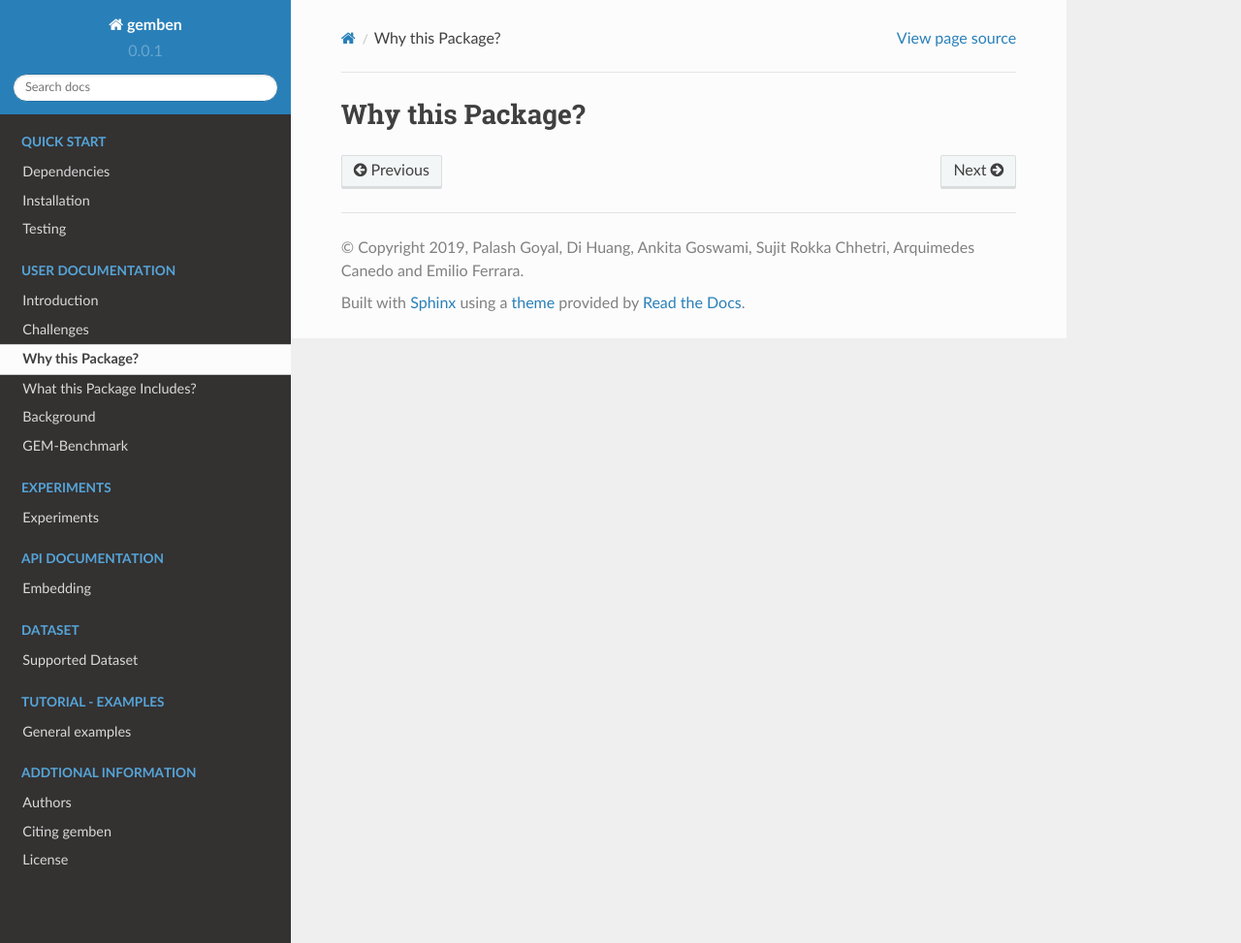
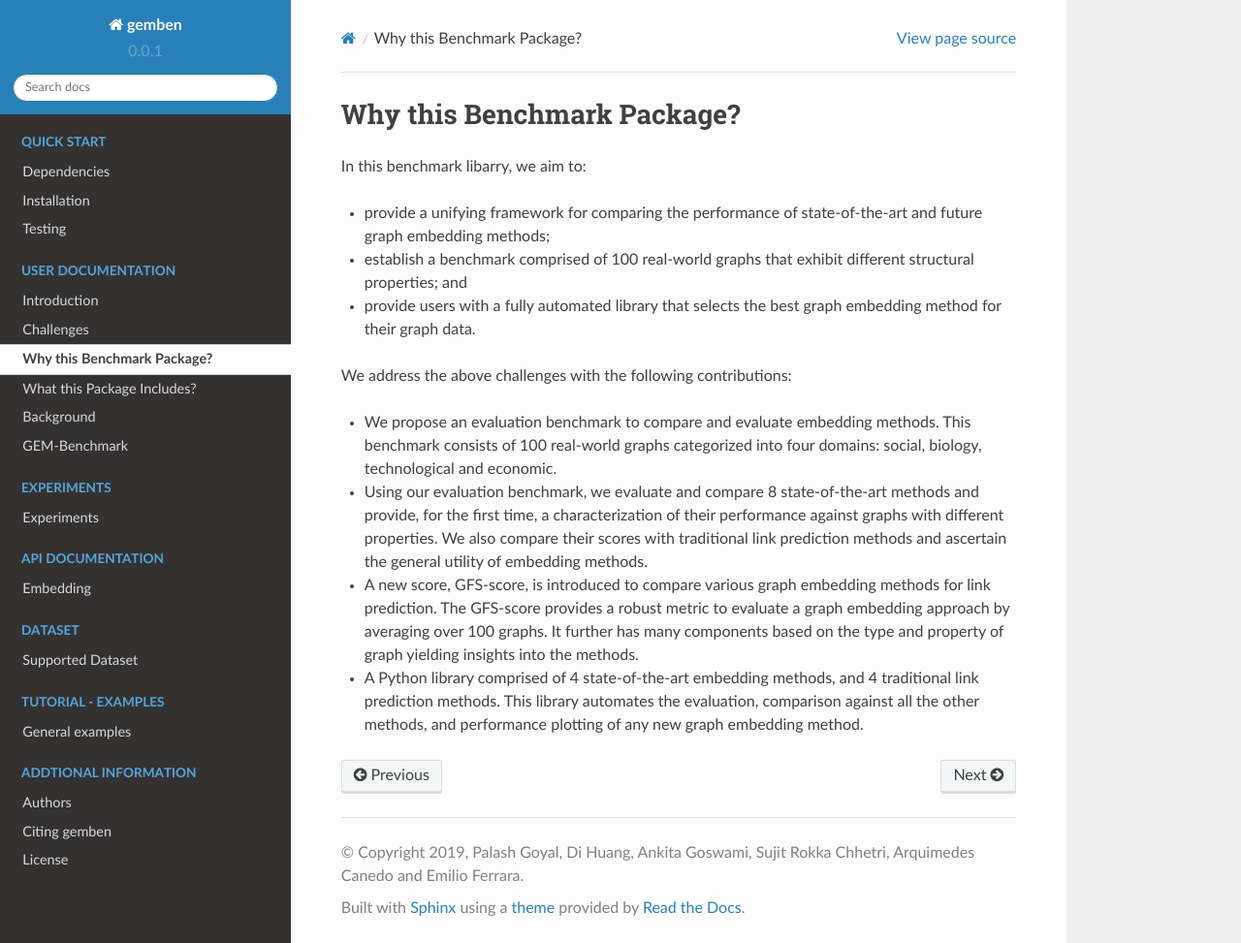
Before and after one commit to Sujit-O/gemben, a Sphinx documentation site: the page built from docs/source/contibution.rst, in a window 1280 px wide and 973 px high. Shown: the whole window at 97% size. Built offline with Sphinx 7.4.7 and the Read the Docs theme 2.0.0, drawn with Linux system fonts in a browser that asks for light colours; formulas are drawn with MathJax 3.

Commit message:
added contribution

```diff
--- a/docs/source/contibution.rst
+++ b/docs/source/contibution.rst
@@ -1,2 +1,20 @@
-Why this Package?
--------------------
+Why this Benchmark Package?
+==============================
+
+In this benchmark libarry, we aim to:
+
+* provide a unifying framework for comparing the performance of state-of-the-art and future graph embedding methods;
+
+* establish a benchmark comprised of 100 real-world graphs that exhibit different structural properties; and
+
+* provide users with a fully automated library that selects the best graph embedding method for their graph data.
+
+We address the above challenges with the following contributions:
+
+* We propose an evaluation benchmark to compare and evaluate embedding methods. This benchmark consists of 100 real-world graphs categorized into four domains: social, biology, technological and economic.
+
+* Using our evaluation benchmark, we evaluate and compare 8 state-of-the-art methods and provide, for the first time, a characterization of their performance against graphs with different properties. We also compare their scores with traditional link prediction methods and ascertain the general utility of embedding methods.
+
+* A new score, GFS-score, is introduced to compare various graph embedding methods for link prediction. The GFS-score provides a robust metric to evaluate a graph embedding approach by averaging over 100 graphs. It further has many components based on the type and property of graph yielding insights into the methods.
+
+* A Python library comprised of 4 state-of-the-art embedding methods, and 4 traditional link prediction methods. This library automates the evaluation, comparison against all the other methods, and performance plotting of any new graph embedding method.
```
